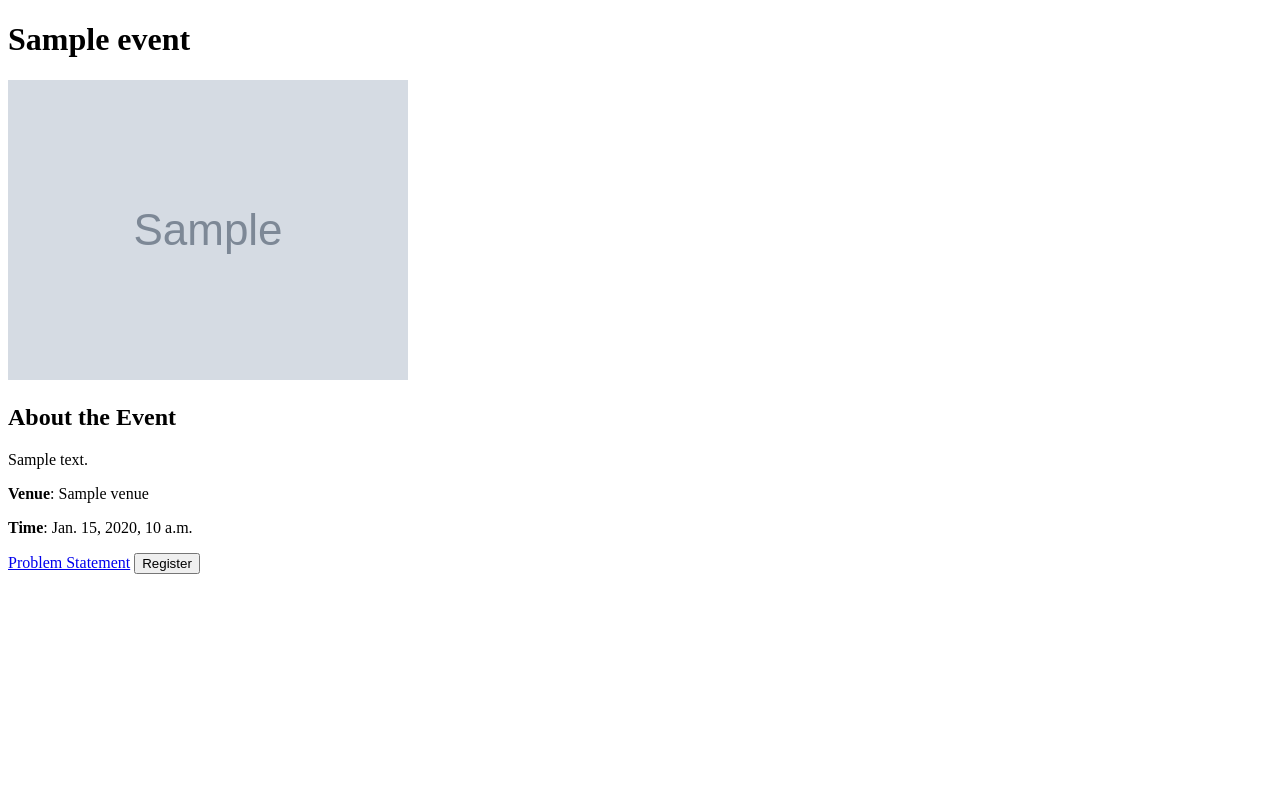
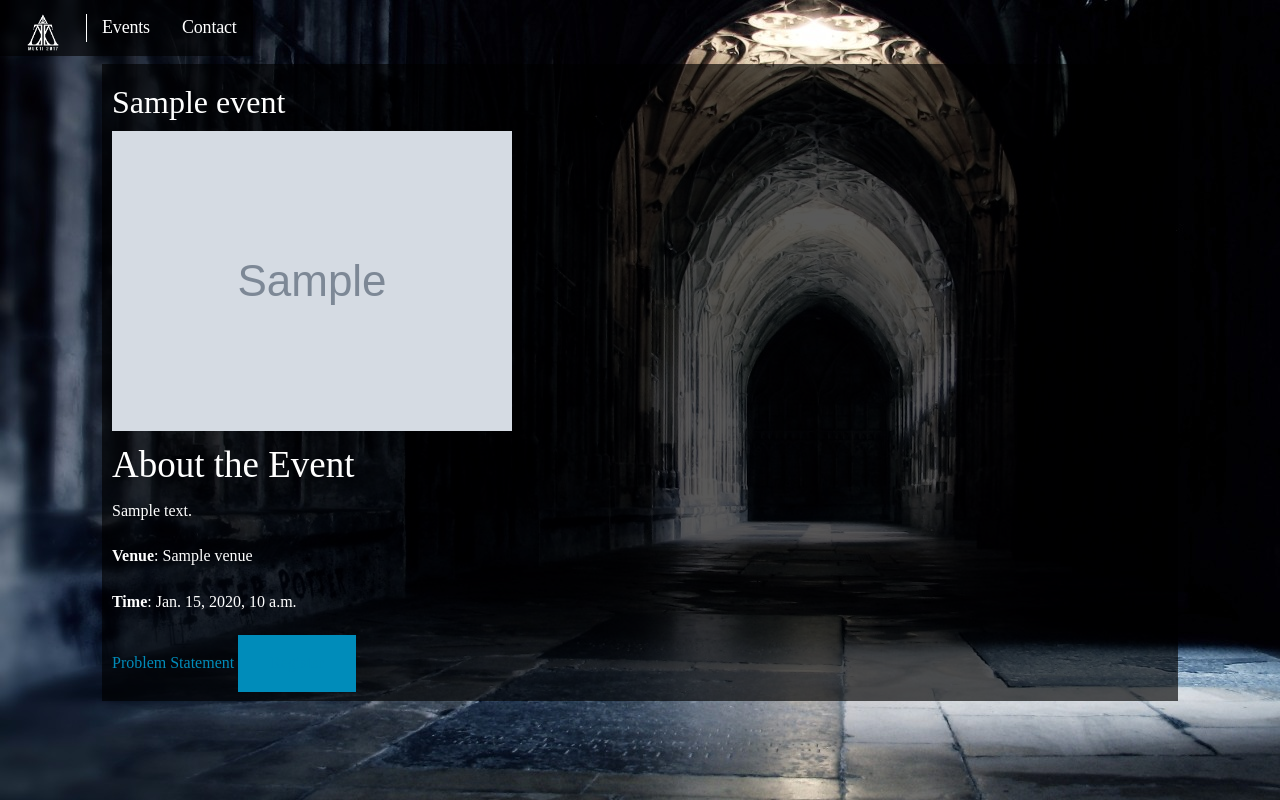
Before and after one commit to ghoshbishakh/mukti2017, a Django app: template festflow/templates/festflow/event_view.html in a window 1280 px wide. Run offline with Django 3.2, Linux system fonts and the light colour scheme; the template is opened without the code that fills it: most values are stand-ins (such as "Sample title", 1, 10 or a date in 2020); grey boxes marked "Sample" are stand-in pictures.

Commit message:
Style events page

```diff
--- a/festflow/static/css/main.css
+++ b/festflow/static/css/main.css
@@ -20,6 +20,10 @@
 
 body {
 	background: #000;
+}
+
+.header-top {
+	background: rgba(0,0,0,0.65);
 }
 
 /* Carousel css starts */
@@ -101,3 +105,29 @@
 	animation-iteration-count: 1;
 	animation-fill-mode: forwards;
 }
+
+/* Event Page */
+.event-page-content-wrapper {
+	background-image: url('../images/bgh1.jpg');
+    background-repeat: no-repeat;
+    background-attachment: fixed;
+    padding: 8%;
+    padding-bottom: 3em;
+	padding-top: 4em;
+	overflow: auto;
+	width: 100%;
+	height: 100%;
+	color: #fff;
+}
+
+.event-page-content-wrapper h1, h2 {
+	color: #fff;
+	margin: 0.2em 0;
+	font-family: 'Opensans';
+}
+
+.event-page-content-inner-wrapper {
+	background: rgba(0,0,0,0.65);
+	padding: 0.6em;
+	margin-bottom: 2em;
+}
--- a/festflow/templates/festflow/event_view.html
+++ b/festflow/templates/festflow/event_view.html
@@ -1,9 +1,26 @@
-<!DOCTYPE html>
-<html>
-<head>
-<title>{{ event.name }}</title>
-</head>
-<body>
+{% extends "festflow/base.html" %}
+{% load staticfiles %}
+
+{% block body_contents %}
+
+<!-- BEGIN OF site header Menu -->
+<header class="header-top">
+	<div class="logo">
+		<a href="/#home">
+			<img style="height:70px;" src="{% static "images/mktiLWC.png" %}" alt="Logo Brand">
+		</a>
+	</div>
+	<div class="menu clearfix">
+		<a href="/#events">Events</a>
+		<!-- Add other menu similar to "about" here -->
+		<a href="/#contact">contact</a>
+	</div>
+</header>
+<!-- END OF site header Menu-->
+<main class="page-main" id="mainpage">
+
+	<div class="event-page-content-wrapper">
+		<div class="event-page-content-inner-wrapper">
 
 			<h1>{{ event.name }}</h1>
 			{% if event.logo %}
@@ -22,8 +39,7 @@
 			{% else %}
 			<a href="/register_event/{{ event.identifier }}"><button>Register</button></a>
 			{% endif %}
-
-
-
-</body>
-</html>
+		</div>
+	</div>
+</main>
+{% endblock %}
```
Also changed, not shown: festflow/templates/festflow/base.html (+0 -51 lines), festflow/templates/festflow/index.html (+53 -0 lines). Lines whose indentation alone changed are shown as unchanged.
